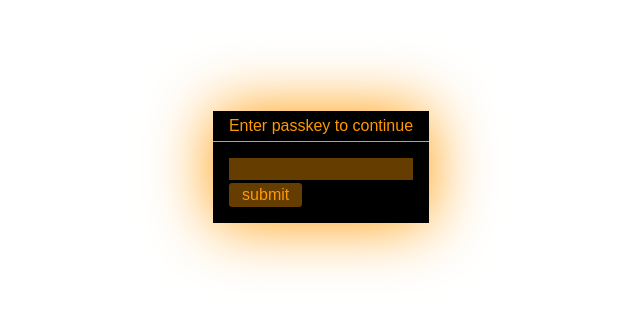
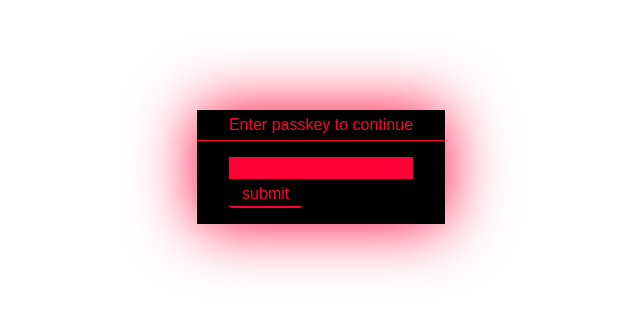
Before and after one commit to tahirbhaijaan/biozap.github.io, an Angular app: page / in a window 1280 px wide. Shown: the part 233-546 px from the top of the page, without its empty margins (319-959 px from the left). Built offline with nearby package versions, Linux system fonts and the light colour scheme.

Commit message:
nakko re baba

```diff
--- a/src/app/components/add-new/add-new.component.scss
+++ b/src/app/components/add-new/add-new.component.scss
@@ -1,4 +1,4 @@
-$themeColor: rgb(255, 153, 0);
+$themeColor: var(--theme-color);
 .cut {
     width: 2rem;
     height: 2rem;
--- a/src/app/components/auth/auth.component.scss
+++ b/src/app/components/auth/auth.component.scss
@@ -1,4 +1,4 @@
-$themeColor: rgb(255, 153, 0);
+$themeColor: var(--theme-color);
 .content {
     display: flex;
     justify-content: center;
@@ -10,7 +10,7 @@ $themeColor: rgb(255, 153, 0);
         background-color: black;
         width: 100%;
         color: $themeColor;
-        padding: .4rem;
+        padding: .4rem 2rem;
         border-bottom: 1px solid $themeColor;
     }
     .insub {
@@ -22,10 +22,10 @@ $themeColor: rgb(255, 153, 0);
         flex-direction: column;
         input {
             border: none;
-            background: rgba($themeColor, .4);
+            background-color: $themeColor;
             padding: .2rem;
             text-align: center;
-            color: $themeColor;
+            color: black;
         }
         a {
             cursor: pointer;
@@ -34,7 +34,9 @@ $themeColor: rgb(255, 153, 0);
             padding: .2rem .8rem;
             margin-top: .2rem;
             border-radius: .2rem;
+            border-bottom: 2px solid $themeColor;
             &:active {
+                border: 2px solid $themeColor;
                 background: rgba($themeColor, .6);
             }
         }
--- a/src/app/components/cut/cut.component.scss
+++ b/src/app/components/cut/cut.component.scss
@@ -1,4 +1,4 @@
-$themeColor: rgb(255, 153, 0);
+$themeColor: var(--theme-color);
 .cut {
     width: 100%;
     height: 100%;
--- a/src/app/components/dashboard/dashboard.component.html
+++ b/src/app/components/dashboard/dashboard.component.html
@@ -12,7 +12,7 @@
             <a class="content-centered full" (click)="update()">update</a>
         </div>
     </div>
-    <div class="x round" *ngIf="collapsed" (click)="expand()">
+    <div class="x round" (click)="expand()">
         <div class="caret"></div>
     </div>
     <app-loader [loading]="loading" ></app-loader>
--- a/src/app/components/dashboard/dashboard.component.scss
+++ b/src/app/components/dashboard/dashboard.component.scss
@@ -1,4 +1,4 @@
-$themeColor: rgb(255, 153, 0);
+$themeColor: var(--theme-color);
 .grid {
     display: flex;
     justify-content: center;
@@ -44,9 +44,10 @@ $themeColor: rgb(255, 153, 0);
     width: 3rem;
     height: 3rem;
     position: fixed;
+    border: 2px solid $themeColor;
     top: 100%;
     left: 50%;
-    transform: translate(-50%, -50%);
+    transform: translate(-50%, -40%);
     display: flex;
     justify-content: center;
     align-items: center;
--- a/src/app/components/loader/loader.component.scss
+++ b/src/app/components/loader/loader.component.scss
@@ -1,4 +1,4 @@
-$themeColor: rgb(255, 153, 0);
+$themeColor: var(--theme-color);
 .spn {
     display: flex;
     justify-content: center;
--- a/src/app/components/menu/menu.component.scss
+++ b/src/app/components/menu/menu.component.scss
@@ -1,4 +1,4 @@
-$themeColor: rgb(255, 153, 0);
+$themeColor: var(--theme-color);
 .overlay {
     transition: .6s ease-in-out;
     position: fixed;
--- a/src/app/components/table/table.component.scss
+++ b/src/app/components/table/table.component.scss
@@ -1,8 +1,11 @@
-$themeColor: rgb(255, 153, 0);
+$themeColor: var(--theme-color);
 .container {
     background: linear-gradient(to right bottom, red, black);
     overflow: scroll;
     padding: 2rem;
+    @media (max-width: 600px) {
+        padding: 0;
+    }
     & > * {
         text-align: left;
     }
@@ -11,10 +14,10 @@ $themeColor: rgb(255, 153, 0);
         border-collapse: collapse;
         tr {
             background-color: black;
-            border: 1px solid rgb(255, 0, 55);
+            border: 1px solid $themeColor;
             th {
                 padding: .4rem;
-                background-color: rgb(255, 0, 55);
+                background-color: $themeColor;
                 color: black;
             }
             td {
--- a/src/app/components/tabs/tabs.component.scss
+++ b/src/app/components/tabs/tabs.component.scss
@@ -1,4 +1,4 @@
-$themeColor: rgb(255, 153, 0);
+$themeColor: var(--theme-color);
 a {
     cursor: pointer;
     padding: .4rem;
@@ -6,6 +6,9 @@ a {
     color: $themeColor;
     border: 2px solid $themeColor;
     margin-right: 1rem;
+    &:hover {
+        background-color: rgba(#fff, .8);
+    }
     &:last-child {
         margin-right: 4rem;
     }
--- a/src/styles.scss
+++ b/src/styles.scss
@@ -3,6 +3,10 @@
     padding: 0;
     box-sizing: border-box;
     font-family: sans-serif;
+}
+
+:root {
+    --theme-color: rgb(255, 0, 55);
 }
 
 ::-webkit-scrollbar {
```
